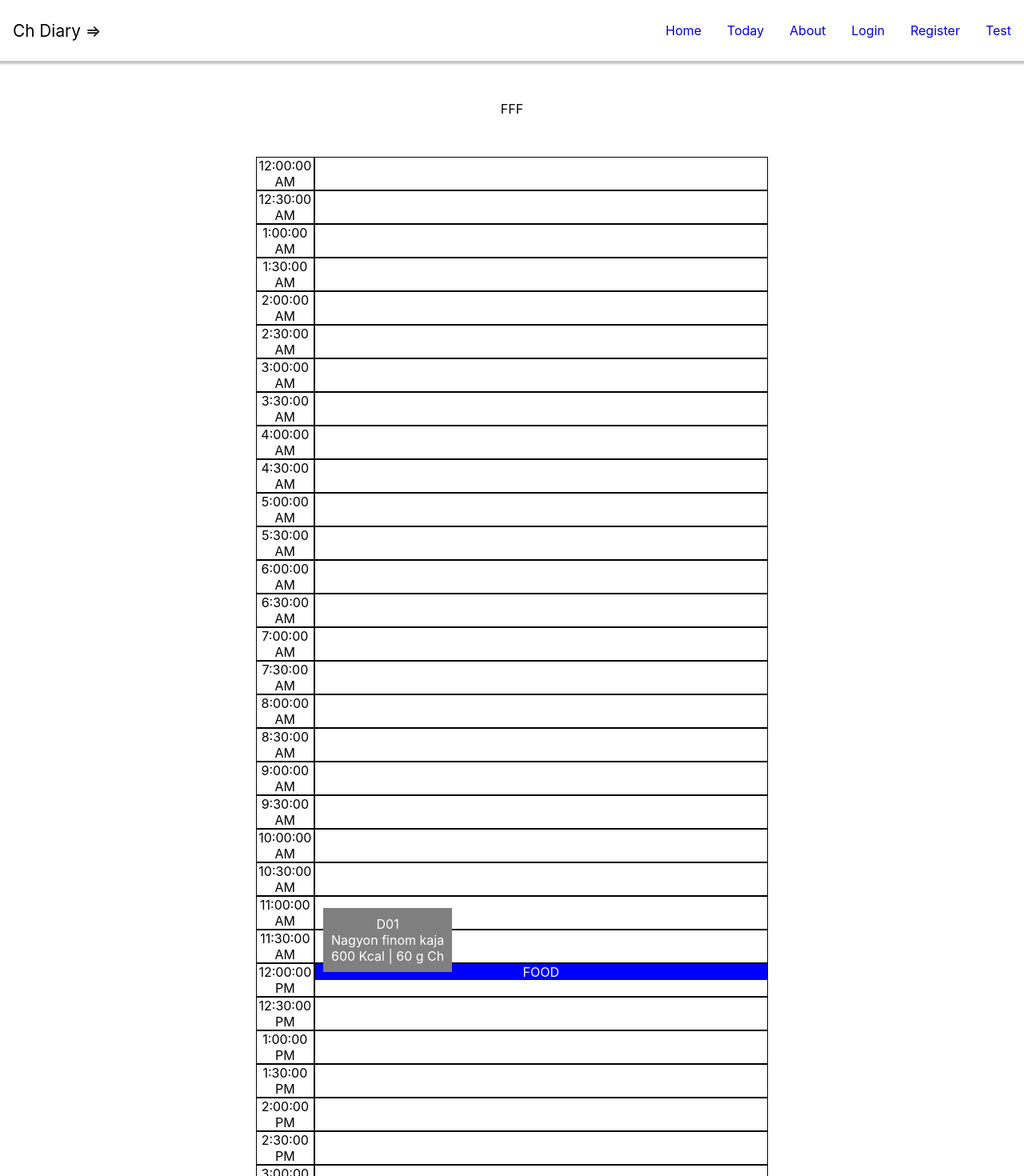
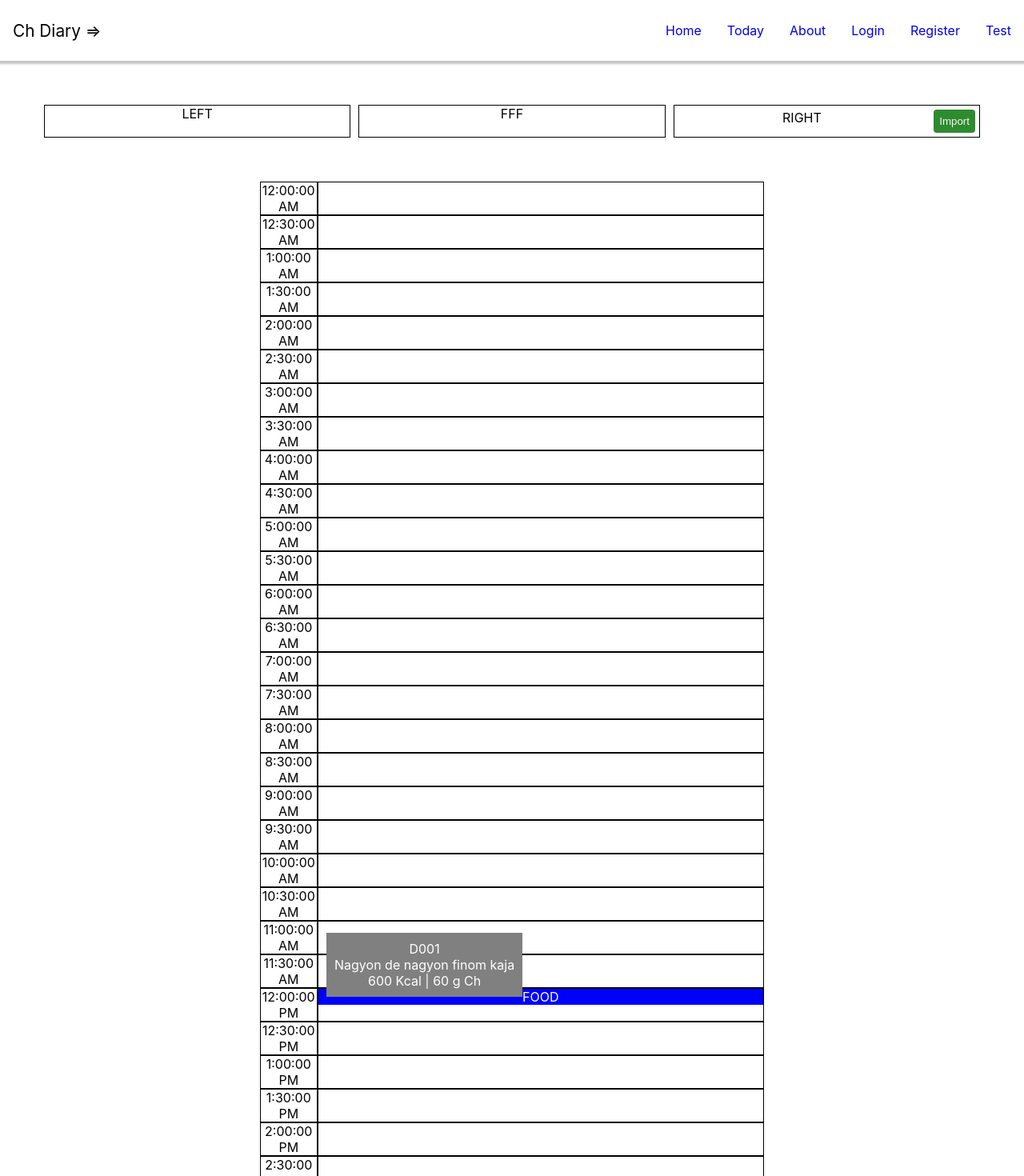
Before and after one commit to alfonzso/ch-diary, a React (Create React App) app: page /today in a window 1280 px wide. Shown: the top 1470 px of the page at 80% size. Built offline with nearby package versions, Linux system fonts and the light colour scheme.

Commit message:
so far so good

```diff
--- /dev/null
+++ b/src/components/DiaryCommon/EmptyRow.tsx
@@ -0,0 +1,6 @@
+
+export const EmptyRow = () => {
+  return (
+    <p className='emptyRowFiller'> </p>
+  )
+}
--- /dev/null
+++ b/src/components/DiaryCommon/Food.tsx
@@ -0,0 +1,33 @@
+import { drag } from "../../utils/dragAndDrop"
+
+
+interface foodInnerProps {
+  id: string
+  type: string
+  props: string
+  name: string
+  dateTime: string
+}
+
+interface foodProps {
+  food: foodInnerProps
+}
+
+const Food = ({ food }: foodProps) => {
+
+  return (
+    <div id={"food_" + food.id} data-id={food.id} className="food" draggable="true" onDragStart={drag} >
+      FOOD
+      < div className="follower" >
+        <p>  {food.type} </p>
+        <p>  {food.name} </p>
+        <p>  {food.props} </p>
+      </div >
+    </div >
+  )
+}
+
+export {
+  Food
+}
+export type { foodProps, foodInnerProps }
--- /dev/null
+++ b/src/components/DiaryCommon/ImportForm.tsx
@@ -0,0 +1,29 @@
+import { drag } from "../../utils/dragAndDrop"
+
+
+// interface foodInnerProps {
+//   id: string
+//   type: string
+//   props: string
+//   name: string
+//   dateTime: string
+// }
+
+// interface foodProps {
+//   food: foodInnerProps
+// }
+
+// const Food = ({ food }: foodProps) => {
+const ImportForm = () => {
+
+  return (
+    <div id="importForm" className="importForm" hidden>
+      <textarea name="importFoodTextArea" id="importFoodTextArea" cols={30} rows={10} ></textarea>
+    </div>
+  )
+}
+
+export {
+  ImportForm
+}
+// export type { foodProps, foodInnerProps }
--- /dev/null
+++ b/src/components/DiaryCommon/Row.tsx
@@ -0,0 +1,45 @@
+import React from 'react';
+import { ReactElement } from 'react';
+import { drop, allowDrop } from '../../utils/dragAndDrop';
+import { generateTimeHHMMSS } from '../../utils/util';
+
+interface RowProps {
+  idx: number
+  // data: number
+  date: number
+  comp: ReactElement[]
+}
+
+const Row = (props: RowProps) => {
+  // useEffect(() => {
+  //   console.log("useEffectuseEffectuseEffectuseEffectuseEffect");
+  // }, []);
+
+
+  return (
+    <div className='row'>
+      <div className='columnLeft'>
+        <div className='dateColumn' data-time={(props.idx * 1 / 2).toString()}>
+          {
+            generateTimeHHMMSS(props.idx * 30, props.date).toLocaleTimeString()
+          }
+        </div>
+      </div>
+      <div className='columnRight foodColumn' onDrop={drop} onDragOver={allowDrop}>
+        {
+          props.comp.map((component, key) => (
+            <React.Fragment key={key}>
+              {component}
+            </React.Fragment>
+          ))
+        }
+
+      </div>
+    </div >
+  );
+}
+
+export {
+  Row
+};
+export type { RowProps };
--- a/src/components/Today.css
+++ b/src/components/Today.css
@@ -13,10 +13,31 @@
 }
 
 .information {
-  padding: 50px
+  padding: 50px;
+  display: flex;
+
+}
+
+.information>* {
+  border: 0.5px solid
+}
+
+.importInterFoodContainer {
+  display: flex;
+}
+
+.importInterFood {
+  margin: 5px;
+  padding: 7px;
+  border: none;
+  border-radius: 4px;
+  cursor: pointer;
+  background-color: rgb(47, 139, 47);
+  color: whitesmoke;
 }
 
 .spacer {
+  margin: 5px;
   flex: 1
 }
 
@@ -34,8 +55,14 @@
 .follower {
   float: left;
   position: absolute;
-  /* left: 0px; */
-  /* top: 0px; */
+  background-color: grey;
+  margin: 10px;
+  padding: 10px;
+}
+
+.importForm {
+  float: left;
+  position: absolute;
   background-color: grey;
   margin: 10px;
   padding: 10px;
@@ -47,21 +74,6 @@
   margin: 0 auto;
   flex: 2
 }
-
-/* .chDiaryTable {
-  margin: 15px;
-  background-color: red;
-  zoom: 0.5;
-  -moz-transform: scale(0.5);
-  transform-origin: 0 0;
-  transform: scale(0.5);
-  transform: scaleX(0.5);
-} */
-
-/* .some-page-wrapper { */
-/* margin: 15px; */
-/* background-color: red; */
-/* } */
 
 .row {
   display: flex;
@@ -86,12 +98,16 @@
   border: 0.5px solid
 }
 
+.emptyRowFiller {
+  margin: 0;
+  padding: 0;
+}
+
 /* .blue-column {
   background-color: blue;
   height: 100px;
   flex: 2
 }
-
 .green-column {
   background-color: green;
   height: 100px;
--- a/src/components/Today.tsx
+++ b/src/components/Today.tsx
@@ -1,135 +1,60 @@
 // import React from 'react';
-import React, { DragEvent, useEffect, useState } from 'react';
+import { useEffect } from 'react';
+import { getYYYYMMDD } from '../utils/util';
+import { EmptyRow } from './DiaryCommon/EmptyRow';
+import { Food, foodInnerProps } from './DiaryCommon/Food';
+import { ImportForm } from './DiaryCommon/ImportForm';
+import { Row } from './DiaryCommon/Row';
 import "./Today.css";
 
+const Today = () => {
+  const everyHalfHour: number = 24 * 2
 
-interface RowProps {
-  idx: number
-  data: number
-  date: number
-}
+  const dummyData: foodInnerProps[] = [
+    { id: "1", name: "Nagyon de nagyon finom kaja", type: "D001", props: " 600 Kcal | 60 g Ch ", dateTime: "12" },
+    { id: "2", name: "FEFEFE", type: "D123", props: " 123 Kcal | 123 g Ch ", dateTime: "16" },
+    { id: "3", name: "Mátrai Borzzzasss", type: "D999", props: " 999 Kcal | 999 g Ch ", dateTime: "20" },
+  ]
 
-// interface RowState {
-//   fireOnce: boolean
-// }
-
-const Row = (props: RowProps) => {
-  // const [data, setData] = useState([]);
+  // const faf = () => {
+  //   dummyData.filter(data => data.dateTime === "12")
+  // }
 
   useEffect(() => {
-    console.log("useEffectuseEffectuseEffectuseEffectuseEffect");
-    const food = document.querySelector('.food') as HTMLDivElement
-    const follower = document.querySelector('.follower') as HTMLDivElement
-    follower.style.left = food.offsetLeft + 'px';
-    follower.style.top = (food.offsetTop - follower.offsetHeight) + 'px';
+    console.log("Today");
+    // const food = document.querySelector('.food') as HTMLDivElement
+    // if (food) {
+    //   const follower = document.querySelector('.follower') as HTMLDivElement
+    //   follower.style.left = food.offsetLeft + 'px';
+    //   follower.style.top = (food.offsetTop - follower.offsetHeight) + 'px';
+    // }
+    ([...document.querySelectorAll('.follower')] as HTMLDivElement[]).forEach(follower => {
+      const food = follower.closest(".food") as HTMLDivElement
+      follower.style.left = food.offsetLeft + 'px';
+      follower.style.top = (food.offsetTop - follower.offsetHeight) + 'px';
+    })
   }, []);
-
-
-  const generateTimeHHMMSS = (offset: number) => {
-    let theDay = new Date(props.date)
-    theDay.setHours(0)
-    theDay.setMinutes(offset)
-    theDay.setSeconds(0)
-    return theDay
-  }
-
-  const followMe = () => {
-    const food = document.querySelector('.food') as HTMLDivElement
-    const follower = document.querySelector('.follower') as HTMLDivElement
-    myLoop(follower, food)
-  }
-
-  function myLoop(follower: HTMLDivElement, food: HTMLDivElement) {
-    let i: number = 0
-    let step = 10
-
-    let foodLeftPartials = food.offsetLeft / step
-    let foodTopPartials = (follower.offsetTop - (food.offsetTop - follower.offsetHeight)) / step
-    const looper = (left: number, top: number) => {
-      setTimeout(function () {
-        follower.style.top = top - foodTopPartials + 'px';
-        i++;
-        if (i < step) {
-          looper(left + foodLeftPartials, top - foodTopPartials);
-        }
-      }, 24)
-    }
-    looper(0, follower.offsetTop)
-  }
-
-  function allowDrop(ev: DragEvent<HTMLDivElement>) {
-    ev.preventDefault();
-  }
-
-  function drag(ev: DragEvent<HTMLDivElement>) {
-    ev.dataTransfer.setData("text", ev.currentTarget.id);
-  }
-
-  function drop(ev: DragEvent<HTMLDivElement>) {
-    ev.preventDefault();
-    var data = ev.dataTransfer.getData("text");
-    [...document.querySelectorAll('.emptyRowFiller')].forEach((row) => (row as HTMLDivElement).hidden = false);
-    (ev.currentTarget.querySelector('.emptyRowFiller') as HTMLDivElement)!.hidden = true;
-    ev.currentTarget.appendChild(document.getElementById(data)!);
-    setTimeout(followMe, 100);
-  }
-
-  const foodOrEmpty = () => {
-    let foodOrEmptyDivList = []
-    if (props.idx * 30 == 720) {
-      foodOrEmptyDivList.push(
-        <div className='foodColumn' key={props.idx} >
-          <div id="food" className="food" draggable="true" onDragStart={drag}>
-            FOOD
-            <div className="follower">
-              <p>  D01 </p>
-              <p>  Nagyon finom kaja </p>
-              <p>  600 Kcal | 60 g Ch </p>
-            </div>
-          </div><p className='emptyRowFiller' hidden> </p>
-        </div>
-      )
-    } else {
-      foodOrEmptyDivList.push(
-        <div className='foodColumn' key={props.idx}  >
-          <p className='emptyRowFiller'> </p>
-        </div>
-      )
-    }
-    return foodOrEmptyDivList
-  }
-
-  return (
-    <div className='row'>
-      <div className='columnLeft'>
-        <div className='dateColumn' data-time={(props.idx * 30).toString()}>
-          {
-            generateTimeHHMMSS(props.idx * 30).toLocaleTimeString()
-          }
-        </div>
-      </div>
-      <div className='columnRight' onDrop={drop} onDragOver={allowDrop}>{
-        foodOrEmpty()
-      }
-      </div>
-    </div>
-  );
-}
-
-function Today() {
-  const rowNumber: number = 24 * (60 / 30)
-
-  const getYYYYMMDD = () => {
-    return new Date(`${new Date().getFullYear()}-${new Date().getMonth() + 1}-${new Date().getDate()} 00:00:00`)
-  }
 
   const render = () => {
     const now = getYYYYMMDD()
     let rows = [];
-    for (let i = 0; i < rowNumber; i++) {
-      rows.push(
-        <Row key={i} idx={i} date={now.getTime()} data={Math.random()} />
-      )
+    for (let i = 0; i < everyHalfHour; i++) {
+
+      const food = dummyData.filter(data => data.dateTime === (i * 1 / 2).toString())[0]
+      if (food) {
+        rows.push(
+          <Row key={i} idx={i} date={now.getTime()} comp={
+            [<Food food={food} />, <EmptyRow />]
+          } />
+        )
+      } else {
+        rows.push(
+          <Row key={i} idx={i} date={now.getTime()} comp={
+            [<EmptyRow />]
+          } />
+        )
+      }
+
     }
     return rows
   }
@@ -137,9 +62,16 @@ function Today() {
   return (
     <div className="todayContainer">
       <div className="information">
-        <div className="spacer"></div>
+        <div className="spacer">LEFT</div>
         <div className="spacer">FFF</div>
-        <div className="spacer"></div>
+        <div className="spacer importInterFoodContainer">
+          <div className="spacer"> RIGHT</div>
+          <button className="importInterFood" onClick={() => {
+            (document.getElementById('importForm') as HTMLDivElement).hidden = false
+          }} >Import</button>
+          <ImportForm />
+
+        </div>
       </div>
       <div className="tableContent">
         <div className="spacer"></div>
--- /dev/null
+++ b/src/utils/dragAndDrop.ts
@@ -0,0 +1,29 @@
+import { DragEvent } from 'react';
+import { floatAnimation } from './util';
+
+
+
+function allowDrop(ev: DragEvent<HTMLDivElement>) {
+  ev.preventDefault();
+}
+
+function drag(ev: DragEvent<HTMLDivElement>) {
+  ev.dataTransfer.setData("text", ev.currentTarget.id);
+}
+
+function drop(ev: DragEvent<HTMLDivElement>) {
+  ev.preventDefault();
+  var data = ev.dataTransfer.getData("text");
+  [...document.querySelectorAll('.emptyRowFiller')].forEach((row) => (row as HTMLDivElement).hidden = false);
+  (ev.currentTarget.querySelector('.emptyRowFiller') as HTMLDivElement)!.hidden = true;
+  const food = document.getElementById(data)! as HTMLDivElement
+  ev.currentTarget.appendChild(food);
+  // setTimeout(() => { followMe(food) }, 100);
+  setTimeout(() => { floatAnimation(food.querySelector('.follower') as HTMLDivElement, food) }, 100);
+}
+
+export {
+  allowDrop,
+  drag,
+  drop,
+}
--- /dev/null
+++ b/src/utils/util.ts
@@ -0,0 +1,36 @@
+function floatAnimation(follower: HTMLDivElement, food: HTMLDivElement) {
+  let i: number = 0
+  let step = 10
+
+  let foodLeftPartials = food.offsetLeft / step
+  let foodTopPartials = (follower.offsetTop - (food.offsetTop - follower.offsetHeight)) / step
+  const looper = (left: number, top: number) => {
+    setTimeout(function () {
+      follower.style.top = top - foodTopPartials + 'px';
+      i++;
+      if (i < step) {
+        looper(left + foodLeftPartials, top - foodTopPartials);
+      }
+    }, 24)
+  }
+  looper(0, follower.offsetTop)
+}
+
+const getYYYYMMDD = () => {
+  return new Date(`${new Date().getFullYear()}-${new Date().getMonth() + 1}-${new Date().getDate()} 00:00:00`)
+}
+
+const generateTimeHHMMSS = (offset: number, date: number) => {
+  let theDay = new Date(date)
+  theDay.setHours(0)
+  theDay.setMinutes(offset)
+  theDay.setSeconds(0)
+  return theDay
+}
+
+
+export {
+  floatAnimation,
+  getYYYYMMDD,
+  generateTimeHHMMSS
+}
```
